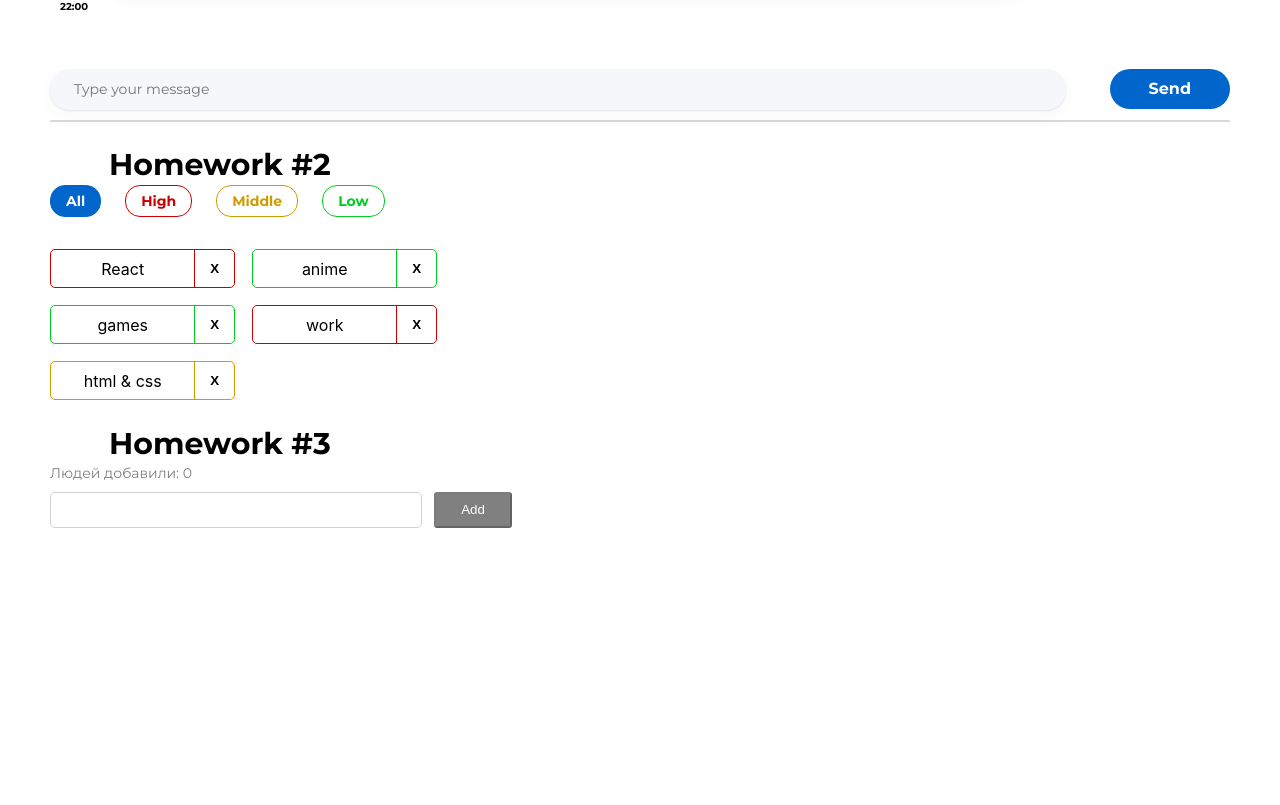
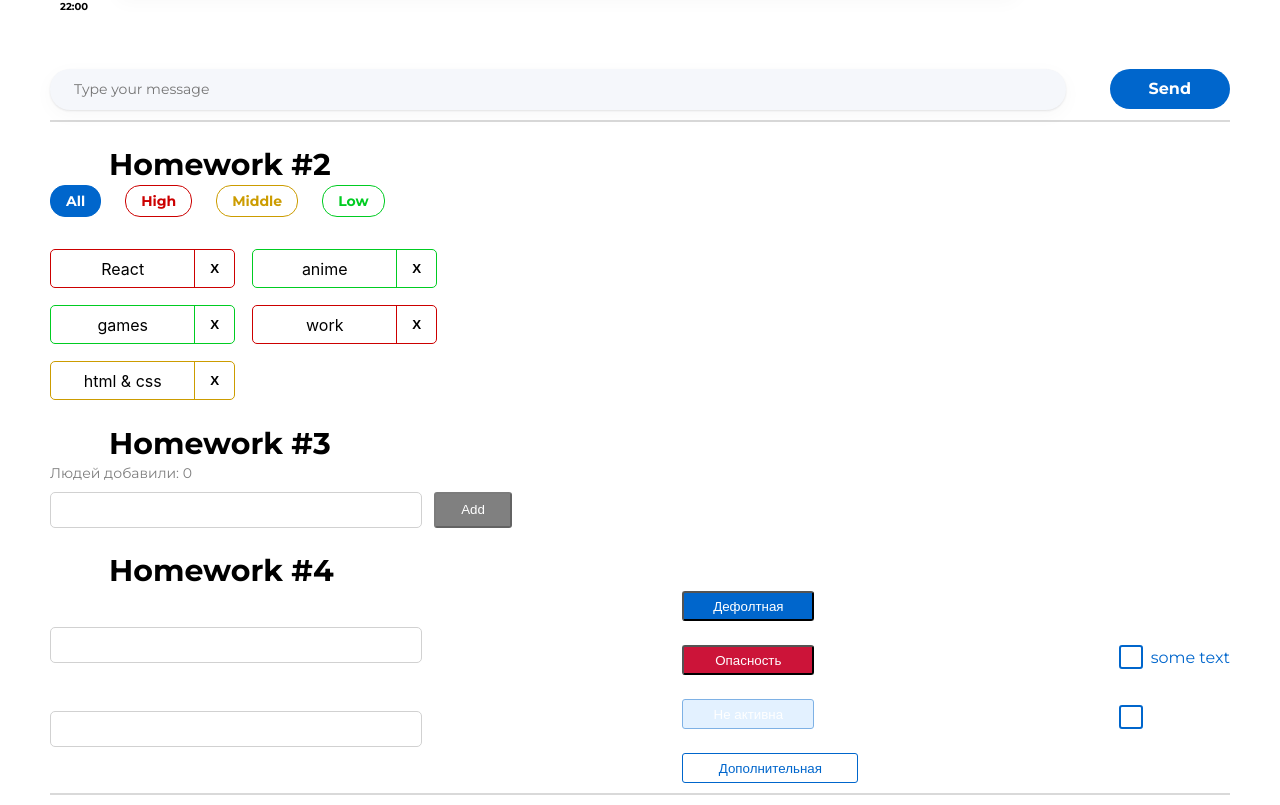
Before and after one commit to Falloutdevil/homeworks_auto_test, a React (Create React App) app: page / in a window 1280 px wide. Shown: the part 269-1074 px from the top of the page. Before the commit the page ends 807 px from the top, so only its background shows below. Built offline with nearby package versions, Linux system fonts and the light colour scheme.

Commit message:
homeworks_auto_4

```diff
--- a/src/s1-main/App.tsx
+++ b/src/s1-main/App.tsx
@@ -3,6 +3,7 @@ import s from './App.module.css'
 import HW1 from '../s2-homeworks/hw01/HW1'
 import HW2 from '../s2-homeworks/hw02/HW2';
 import HW3 from '../s2-homeworks/hw03/HW3';
+import HW4 from '../s2-homeworks/hw04/HW4';
 
 function App() {
     return (
@@ -11,7 +12,7 @@ function App() {
             {/*раскомментировать по ходу выполнения*/}
             <HW2/>
             <HW3/>
-            {/*<HW4/>*/}
+            <HW4/>
 
             {/*при выполнении дз 5 и более - закомментировать здесь дз 1-4, так как они есть внутри дз 5*/}
             {/*<HW5/>*/}
--- a/src/s2-homeworks/hw04/HW4.tsx
+++ b/src/s2-homeworks/hw04/HW4.tsx
@@ -16,6 +16,7 @@ const HW4 = () => {
             {/*демонстрация возможностей компонент:*/}
             <div className={s2.hw}>
                 <Stand />
+                <hr/>
             </div>
         </div>
     )
--- a/src/s2-homeworks/hw04/Stand.tsx
+++ b/src/s2-homeworks/hw04/Stand.tsx
@@ -44,13 +44,13 @@ const Stand = () => {
                 {/*обычная кнопка:*/}
                 <div>
                     <SuperButton id={'hw4-super-button-default'}>
-                        default
+                        Дефолтная
                     </SuperButton>
                 </div>
                 {/*красная кнопка:*/}
                 <div>
                     <SuperButton id={'hw4-super-button-red'} xType={'red'}>
-                        red
+                        Опасность
                     </SuperButton>
                 </div>
                 {/*задизэйбленная кнопка:*/}
@@ -60,7 +60,7 @@ const Stand = () => {
                         xType={'red'}
                         disabled
                     >
-                        disabled
+                       Не активна
                     </SuperButton>
                 </div>
                 {/*задизэйбленная кнопка:*/}
@@ -69,7 +69,7 @@ const Stand = () => {
                         id={'hw4-super-button-secondary'}
                         xType={'secondary'}
                     >
-                        secondary
+                        Дополнительная
                     </SuperButton>
                 </div>
             </div>
--- a/src/s2-homeworks/hw04/common/c1-SuperInputText/SuperInputText.module.css
+++ b/src/s2-homeworks/hw04/common/c1-SuperInputText/SuperInputText.module.css
@@ -2,6 +2,9 @@
 }
 
 .input {
+    border-radius: 5px;
+    border: 1px solid #D1D1D1;
+
 }
 
 .inputWrapper {
@@ -11,10 +14,15 @@
 }
 
 .errorInput {
+    border: 1px solid #CC1439;
 }
 
 .errorInput:focus {
 }
 
 .error {
+    color: red;
+    position: absolute;
+    width: 25px;
+    height: 12px;
 }
--- a/src/s2-homeworks/hw04/common/c1-SuperInputText/SuperInputText.tsx
+++ b/src/s2-homeworks/hw04/common/c1-SuperInputText/SuperInputText.tsx
@@ -48,11 +48,13 @@ const SuperInputText: React.FC<SuperInputTextPropsType> = (
         onEnter() // то вызвать его
     }
 
-    const finalSpanClassName = s.error
-        + (spanClassName ? ' ' + spanClassName : '')
-    const finalInputClassName = s.input
-        + (error ? ' ' + s.errorInput : ' ' + s.superInput)
-        + (className ? ' ' + s.className : '') // задача на смешивание классов
+    const finalSpanClassName = `${s.error} ${spanClassName ? spanClassName : ''}`
+
+    const finalInputClassName = `${s.input} ${error ? s.errorInput : s.superInput}`
+
+    // const finalInputClassName = s.input
+    //     + (error ? ' ' + s.errorInput : ' ' + s.superInput)
+    //     + (className ? ' ' + s.className : '') // задача на смешивание классов
 
     return (
         <div className={s.inputWrapper}>
--- a/src/s2-homeworks/hw04/common/c2-SuperButton/SuperButton.module.css
+++ b/src/s2-homeworks/hw04/common/c2-SuperButton/SuperButton.module.css
@@ -1,36 +1,68 @@
 .button {
+    width: 132px;
+    height: 30px;
+    color: white;
 }
 
 .disabled {
+    background: #004D99;
+    opacity: 0.5;
+    border-radius: 3px
 }
 
 .secondary {
+    width: 176px;
+    border: 1px solid #0066CC;
+    border-radius: 3px;
+    color: #0066CC;
+    background: white;
 }
 
 .default {
+    background: #0066CC;
+    border-radius: 3px;
 }
 
 .red {
+    background: #CC1439;
+    border-radius: 3px;
 }
 
 .default:hover {
+    background: #0080FF;
+    border-radius: 3px;
 }
 
 .red:hover {
+    background: #FF1A47;
+    border-radius: 3px;
 }
 
 .secondary:hover {
+    background: #E5F0FA;
+    border: 1px solid #0066CC;
+    border-radius: 3px;
 }
 
 
 .default:active {
+    background: #0059B3;
+    border-radius: 3px;
 }
 
 .secondary:active {
+    background: #C9E5FF;
+    border: 1px solid #0066CC;
+    border-radius: 3px;
 }
 
 .red:active {
+    background: #B31232;
+    border-radius: 3px;
 }
 
 .button:disabled {
+    background: #C9E5FF;
+    border: 1px solid #0066CC;
+    border-radius: 3px;
 }
--- a/src/s2-homeworks/hw04/common/c2-SuperButton/SuperButton.tsx
+++ b/src/s2-homeworks/hw04/common/c2-SuperButton/SuperButton.tsx
@@ -17,16 +17,19 @@ const SuperButton: React.FC<SuperButtonPropsType> = (
         ...restProps // все остальные пропсы попадут в объект restProps, там же будет children
     }
 ) => {
-    const finalClassName = s.button
-        // + (disabled
-        //         ? ...
-        //         : xType === 'red'
-        //             ? ...
-        + (className ? ' ' + className : '') // задачка на смешивание классов
 
-    //ИЛИ ЕСЛИ НЕ ПОНЯТНО С finalClassName ПРИ ПОМОЩИ ШАБЛОННЫХ СТРОК:
+    const finalClassName = `${s.button} ${xType === 'red' ? s.red : xType === 'secondary' ? s.secondary : s.default} ${disabled ? s.disabled : ''}`
+    // const finalClassName = s.button
+    //     // + (disabled
+    //     //         ? ...
+    //     //         : xType === 'red'
+    //     //             ? ...
+    //     + (className ? ' ' + className : '') // задачка на смешивание классов
+
+    //ИЛИ ЕСЛИ НЕ ПОНЯТНО С finalClassName  ТОЖЕ САМОЕ ПРИ ПОМОЩИ ШАБЛОННЫХ СТРОК:
     // `${s.СТИЛЬ КНОПКИ}  ${xType==='КРАСНЫЙ' ? ДАВАЙ КРАСНЫЙ СТИЛЬ : xType === 'secondary' ? ДАВАЙ СЕКОНДАРИ СТИЛЬ: ДАВАЙ ПО ДЕФОЛТУ } ${disabled ? ДАВАЙ ДИЗАБЛЕТ СТИЛЬ :  ПУСТУЮ СТРОКУ} `
     // ЭТУ АЛХИМИЯ БУДЕМ ПОДРОБНО РАЗБИРАТЬ НА ДОПАХ
+
     return (
         <button
             disabled={disabled}
--- a/src/s2-homeworks/hw04/common/c3-SuperCheckbox/SuperCheckbox.tsx
+++ b/src/s2-homeworks/hw04/common/c3-SuperCheckbox/SuperCheckbox.tsx
@@ -34,6 +34,9 @@ const SuperCheckbox: React.FC<SuperCheckboxPropsType> = (
         // ЕСЛИ(onChange ВООБЩЕ СУЩЕСТВУЕТ){
         //    ПЕРЕДАТЬ ЕМУ ИВЕНТ
         //}
+        onChange && onChange(e);
+        onChangeChecked && onChangeChecked(e.currentTarget.checked);
+
 
     }
 
```
